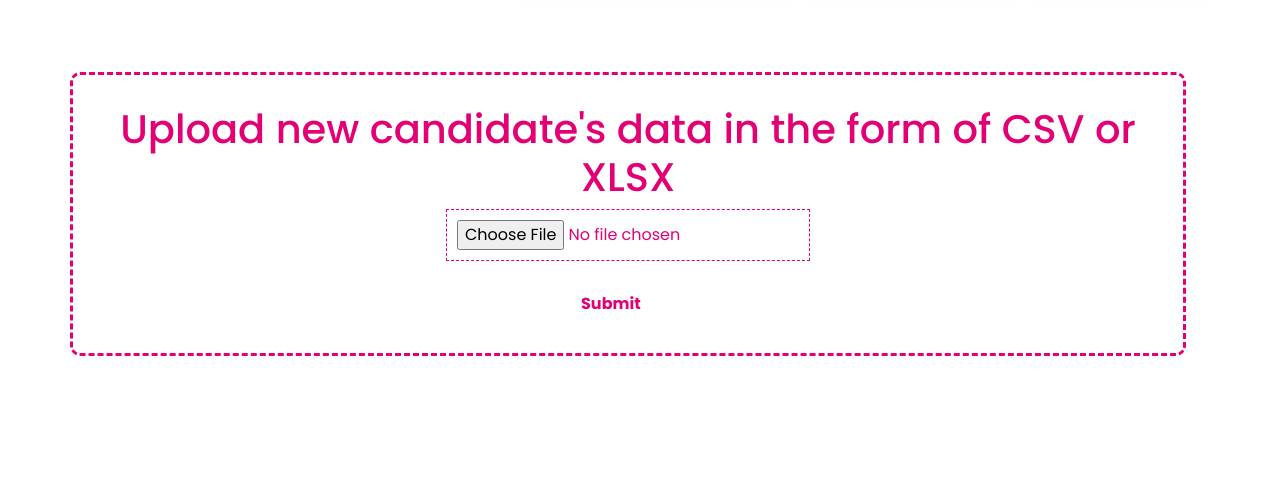
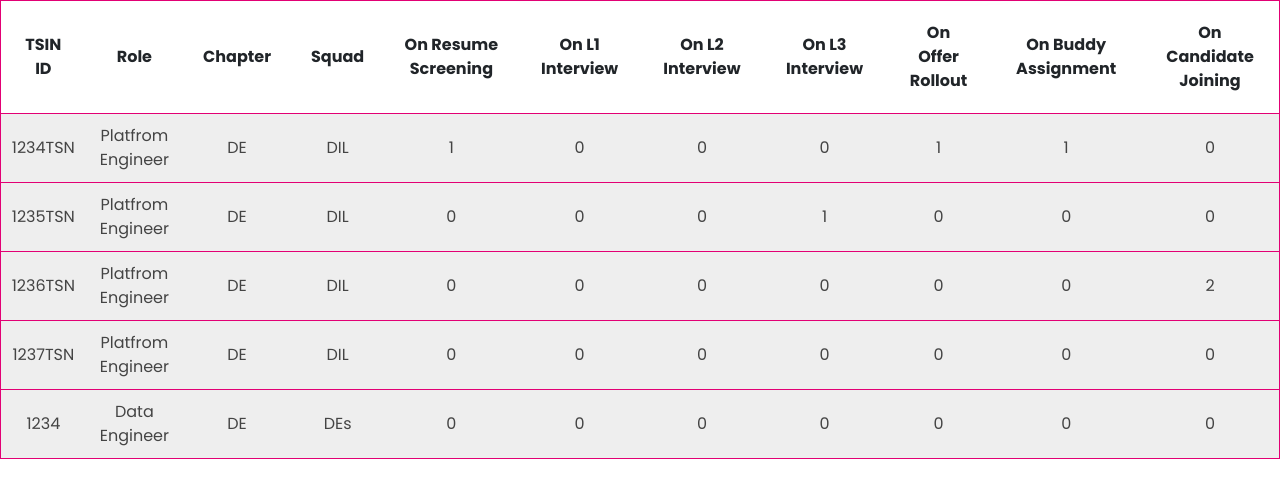
Before and after one commit to sona444/hiring-app, a Flask app: page / in a window 1280 px wide. Shown: the part 126-624 px from the top of the page. Run offline with Flask 2, Linux system fonts and the light colour scheme; data comes from the database, SQL or seed files in the repository; both versions use the stored data as it was after the commit; some libraries are stand-ins or nearby versions.

Commit message:
new position api added

```diff
--- a/app.py
+++ b/app.py
@@ -3,7 +3,6 @@ from openpyxl import load_workbook
 import sqlite3
 import pandas as pd
 from minio import Minio
-from minio.error import S3Error
 
 client = Minio(
         "play.min.io",
@@ -20,7 +19,43 @@ app = Flask(__name__)
 
 @app.route('/')
 def hello_world():
-    return render_template('index.html')
+    con=sqlite3.connect('db/data.db') #connecting to the database
+    cursor=con.cursor()
+
+    cursor.execute('SELECT tsin_id, role, chapter, squad from roles;')
+    result = cursor.fetchall()
+    nums={}
+    for i in result:
+        nums[i[0]]={'stage1':0,'stage2':0,'stage3':0,'stage4':0,'stage5':0,'stage6':0,'stage7':0}
+    print(nums)
+    print(result)
+    cursor.execute('SELECT tsin_id, candidate_name, pan, candidate_email, current_stage, request_raised_date, tsin_opened_date, resume_screened_date, l1_interview_date, l1_interviewer, l2_interview_date, l2_interviewer, l3_interview_date, l3_interviewer, offer_rollout_date, joining_date, buddy_assignment_date, buddy_name, candidate_dropout_date, candidate_dropout_reason, resume, id, phone, current_location, current_company, experience from candidates;')
+    result2=cursor.fetchall()
+    con.close()
+    d={}
+    for i in result2:
+        if i[4].strip()=='Resume Screened for Interview':
+            nums[i[0].strip()]['stage1']+=1
+        elif i[4].strip()=='L1 Interview Complete':
+            nums[i[0].strip()]['stage2']+=1
+        elif i[4].strip()=='L2 Interview Complete':
+            nums[i[0].strip()]['stage3']+=1
+        elif i[4].strip()=='L3 Interview Complete':
+            nums[i[0].strip()]['stage4']+=1
+        elif i[4].strip()=='Offer RollOut':
+            nums[i[0].strip()]['stage5']+=1
+        elif i[4].strip()=='Buddy Assignment':
+            nums[i[0].strip()]['stage6']+=1
+        elif i[4].strip()=='Candidate Joined' or i[4].strip()=='Candidate Dropout':
+            nums[i[0].strip()]['stage7']+=1
+        if i[0] in d:
+            d[i[0]].append({'id':i[21],'candidate_name':i[1], 'pan':i[2],'candidate_email':i[3], 'current_stage':i[4],'request_raised_date': i[5], 'tsin_opened_date':i[6], 'resume_screened_date':i[7], 'l1_interview_date':i[8], 'l1_interviewer':i[9], 'l2_interview_date':i[10], 'l2_interviewer':i[11], 'l3_interview_date':i[12], 'l3_interviewer':i[13], 'offer_rollout_date':i[14], 'joining_date':i[15], 'buddy_assignment_date':i[16], 'buddy_name':i[17], 'candidate_dropout_date':i[18], 'candidate_dropout_reason':i[19], 'resume':i[20], 'phone':i[22], 'current_location':i[23], 'current_company':i[24], 'experience':i[25]})
+        else:
+            d[i[0]]=[{'id':i[21],'candidate_name':i[1], 'pan':i[2],'candidate_email':i[3], 'current_stage':i[4],'request_raised_date': i[5], 'tsin_opened_date':i[6], 'resume_screened_date':i[7], 'l1_interview_date':i[8], 'l1_interviewer':i[9], 'l2_interview_date':i[10], 'l2_interviewer':i[11], 'l3_interview_date':i[12], 'l3_interviewer':i[13], 'offer_rollout_date':i[14], 'joining_date':i[15], 'buddy_assignment_date':i[16], 'buddy_name':i[17], 'candidate_dropout_date':i[18], 'candidate_dropout_reason':i[19], 'resume':i[20], 'phone':i[22], 'current_location':i[23], 'current_company':i[24], 'experience':i[25]}]
+    print(d)
+    print(nums)
+    return render_template('candidates.html', roles=result, candidates=d, nums=nums)
+
 
 @app.route('/upload-dataset', methods=['GET','POST'])
 def main():
@@ -161,44 +196,9 @@ def downloadresume():
     id=request.form.get('id')
     z=client.get_object('resume', 'resume'+id)
     return z.data
-@app.route('/candidates', methods=['GET','POST'])
+@app.route('/upload-candidates', methods=['GET','POST'])
 def candidates():
-    con=sqlite3.connect('db/data.db') #connecting to the database
-    cursor=con.cursor()
-
-    cursor.execute('SELECT tsin_id, role, chapter, squad from roles;')
-    result = cursor.fetchall()
-    nums={}
-    for i in result:
-        nums[i[0]]={'stage1':0,'stage2':0,'stage3':0,'stage4':0,'stage5':0,'stage6':0,'stage7':0}
-    print(nums)
-    print(result)
-    cursor.execute('SELECT tsin_id, candidate_name, pan, candidate_email, current_stage, request_raised_date, tsin_opened_date, resume_screened_date, l1_interview_date, l1_interviewer, l2_interview_date, l2_interviewer, l3_interview_date, l3_interviewer, offer_rollout_date, joining_date, buddy_assignment_date, buddy_name, candidate_dropout_date, candidate_dropout_reason, resume, id, phone, current_location, current_company, experience from candidates;')
-    result2=cursor.fetchall()
-    con.close()
-    d={}
-    for i in result2:
-        if i[4].strip()=='Resume Screened for Interview':
-            nums[i[0].strip()]['stage1']+=1
-        elif i[4].strip()=='L1 Interview Complete':
-            nums[i[0].strip()]['stage2']+=1
-        elif i[4].strip()=='L2 Interview Complete':
-            nums[i[0].strip()]['stage3']+=1
-        elif i[4].strip()=='L3 Interview Complete':
-            nums[i[0].strip()]['stage4']+=1
-        elif i[4].strip()=='Offer RollOut':
-            nums[i[0].strip()]['stage5']+=1
-        elif i[4].strip()=='Buddy Assignment':
-            nums[i[0].strip()]['stage6']+=1
-        elif i[4].strip()=='Candidate Joined' or i[4].strip()=='Candidate Dropout':
-            nums[i[0].strip()]['stage7']+=1
-        if i[0] in d:
-            d[i[0]].append({'id':i[21],'candidate_name':i[1], 'pan':i[2],'candidate_email':i[3], 'current_stage':i[4],'request_raised_date': i[5], 'tsin_opened_date':i[6], 'resume_screened_date':i[7], 'l1_interview_date':i[8], 'l1_interviewer':i[9], 'l2_interview_date':i[10], 'l2_interviewer':i[11], 'l3_interview_date':i[12], 'l3_interviewer':i[13], 'offer_rollout_date':i[14], 'joining_date':i[15], 'buddy_assignment_date':i[16], 'buddy_name':i[17], 'candidate_dropout_date':i[18], 'candidate_dropout_reason':i[19], 'resume':i[20], 'phone':i[22], 'current_location':i[23], 'current_company':i[24], 'experience':i[25]})
-        else:
-            d[i[0]]=[{'id':i[21],'candidate_name':i[1], 'pan':i[2],'candidate_email':i[3], 'current_stage':i[4],'request_raised_date': i[5], 'tsin_opened_date':i[6], 'resume_screened_date':i[7], 'l1_interview_date':i[8], 'l1_interviewer':i[9], 'l2_interview_date':i[10], 'l2_interviewer':i[11], 'l3_interview_date':i[12], 'l3_interviewer':i[13], 'offer_rollout_date':i[14], 'joining_date':i[15], 'buddy_assignment_date':i[16], 'buddy_name':i[17], 'candidate_dropout_date':i[18], 'candidate_dropout_reason':i[19], 'resume':i[20], 'phone':i[22], 'current_location':i[23], 'current_company':i[24], 'experience':i[25]}]
-    print(d)
-    print(nums)
-    return render_template('candidates.html', roles=result, candidates=d, nums=nums)
+    return render_template('index.html')
 
 @app.route('/update-stage', methods=['GET','POST'])
 def updateStage():
@@ -227,6 +227,9 @@ def updateStage():
         cursor.execute("UPDATE candidates SET l2_interview_result = '"+ result +"', l2_interview_remarks = '"+ l2_remarks +"', l3_interviewer_name='"+ l3_interviewer_name +"', l3_interview_date = '"+ l3_interview_date +"' WHERE id= '"+ cand_id+"';")
         con.commit()
 
+@app.route('/add-tsin', methods=['GET','POST'])
+def tsinform():
+    return render_template('tsin_form.html')
 
 @app.route('/new-position', methods=['GET','POST'])
 def newposition():
--- a/templates/includes/header.html
+++ b/templates/includes/header.html
@@ -2,8 +2,8 @@
 <a class="navbar-brand logo1" href="/"><img src="https://he-s3.s3.amazonaws.com/media/cache/2f/96/2f96363357d5bc63c2314e69ab03896e.png" width=300 class="logo-main" style="width:124px; height:126px;"></a>
 
 	<nav class="navbar navbar-nav navbar-expand-lg " style="      display: flex;flex-direction: row;  float: right; color:white; padding-right: 50px;">
-		<a class="navbar-brand navbar-center" href="/candidates" style=" "><button class="new_tsin" style="font-size:25px;box-shadow: rgba(149, 157, 165, 0.2) 0px 8px 24px;"><b>Upload history data</b></button></a>
-		<a class="navbar-brand navbar-center"href="/candidates"><button class="new_tsin" style="font-size:25px;box-shadow: rgba(149, 157, 165, 0.2) 0px 8px 24px;"><b>View Positions</b></button></a>
+		<a class="navbar-brand navbar-center" href="/upload-candidates" style=" "><button class="new_tsin" style="font-size:25px;box-shadow: rgba(149, 157, 165, 0.2) 0px 8px 24px;"><b>Upload history data</b></button></a>
+		<a class="navbar-brand navbar-center"href="/"><button class="new_tsin" style="font-size:25px;box-shadow: rgba(149, 157, 165, 0.2) 0px 8px 24px;"><b>View Positions</b></button></a>
 		<a class="navbar-brand navbar-center"href="/add-tsin"><button class="new_tsin" style="font-size:25px;box-shadow: rgba(149, 157, 165, 0.2) 0px 8px 24px;"><b>Add Position</b></button></a>
 	</nav>
 </header>
```
Also changed, not shown: templates/tsin_form.html (+9 -9 lines), db/data.db, 1 other file.
